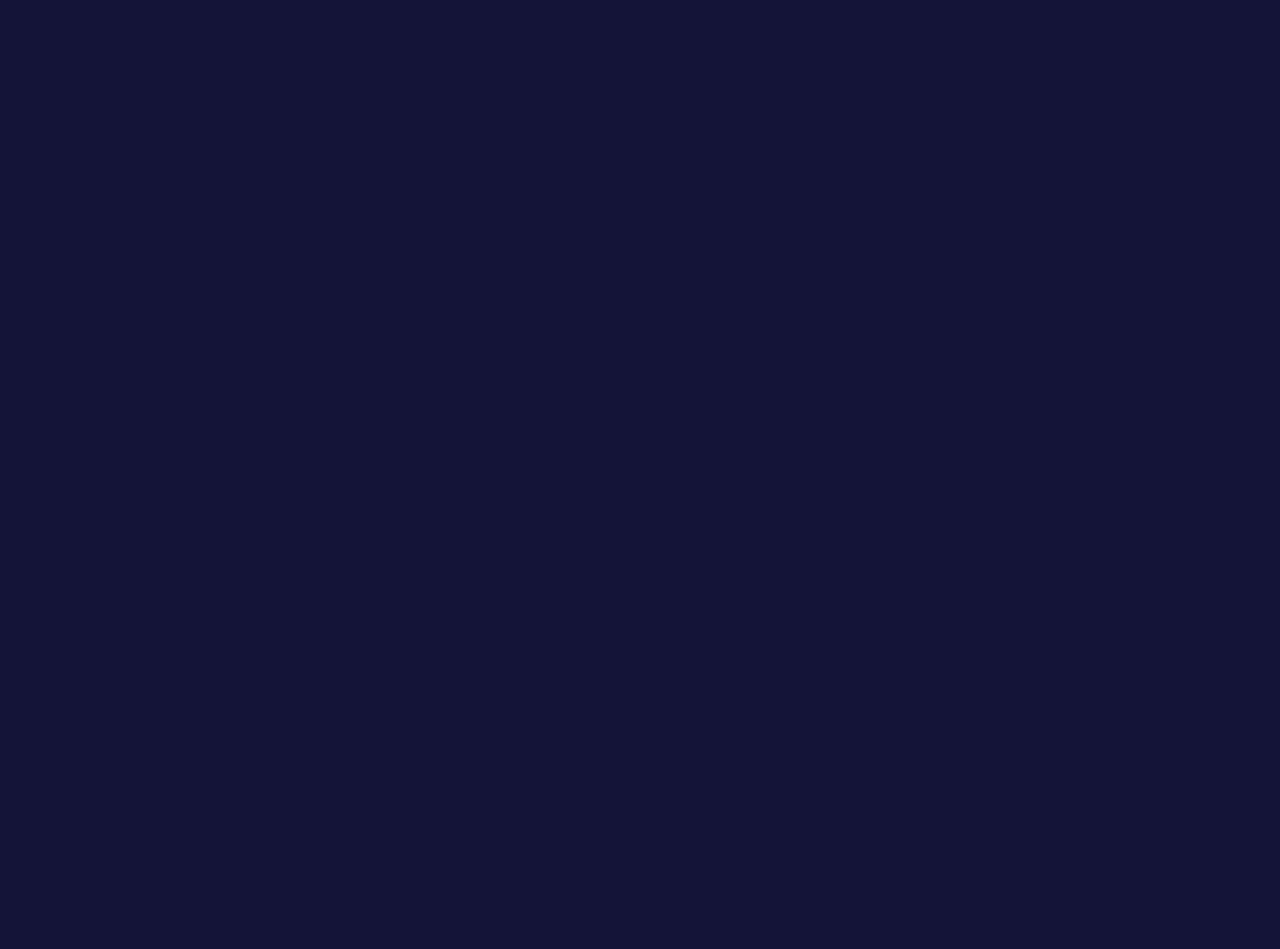
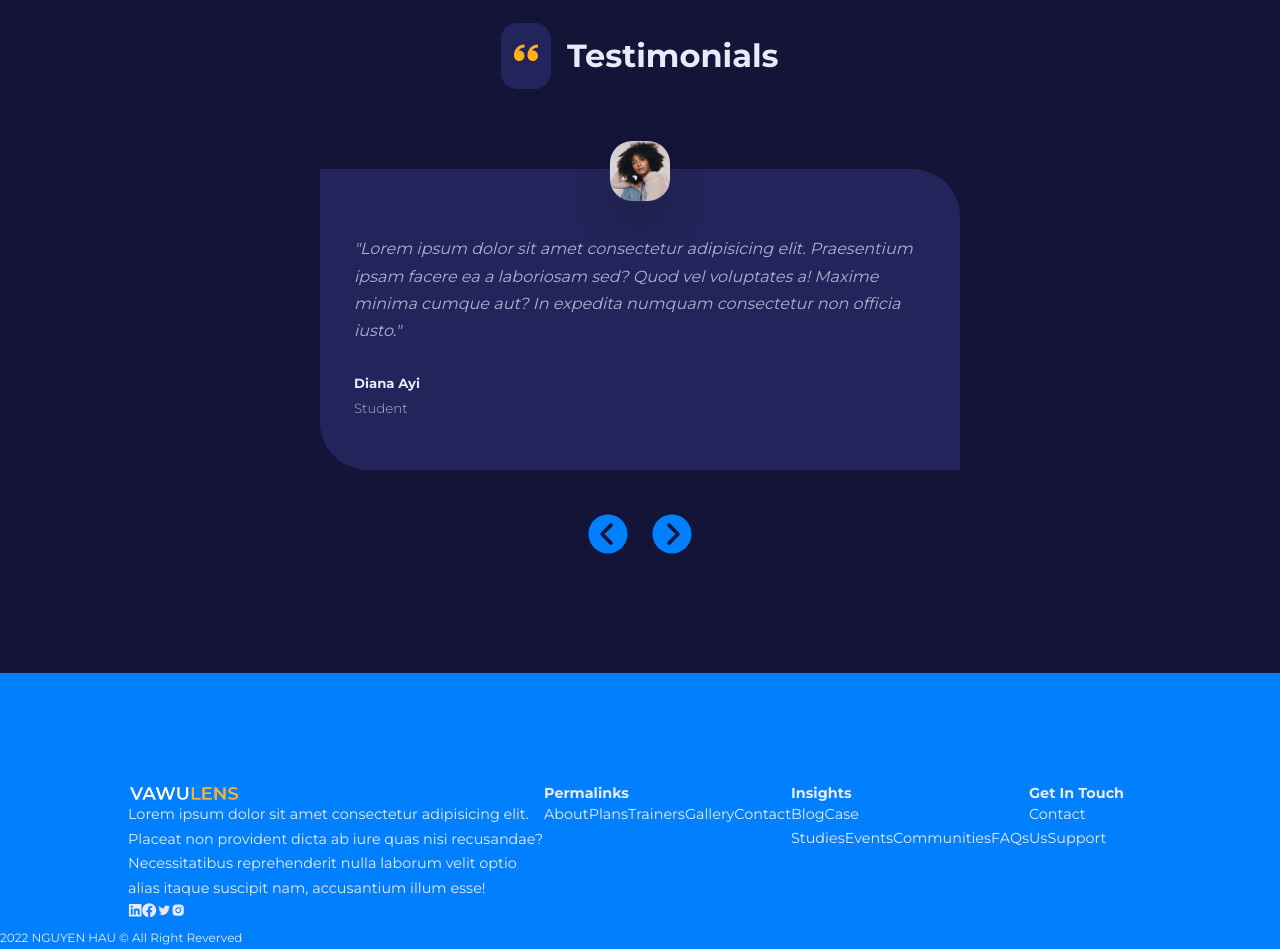
Before and after one commit to NHau66/vawulens, a React (Create React App) app: page / in a window 1280 px wide. Shown: the part 3020-3969 px from the top of the page. Before the commit the page ends 2910 px from the top, so only its background shows below. Built offline with nearby package versions, Linux system fonts and the light colour scheme.

Commit message:
Vawulens #6

```diff
--- /dev/null
+++ b/src/components/Footer.jsx
@@ -0,0 +1,65 @@
+import { Link } from 'react-router-dom';
+import Logo from '../images/logo.png';
+import { FaLinkedin } from 'react-icons/fa';
+import { FaFacebook } from 'react-icons/fa';
+import { AiOutlineTwitter } from 'react-icons/ai';
+import { AiFillInstagram } from 'react-icons/ai';
+
+const Footer = () => {
+    return (
+        <footer>
+            <div className="container footer__container">
+                <article>
+                    <Link to="/" className="logo">
+                        <img src={Logo} alt="Footer Logo" />
+                    </Link>
+                    <p>
+                        Lorem ipsum dolor sit amet consectetur adipisicing elit. Placeat non provident dicta ab iure
+                        quas nisi recusandae? Necessitatibus reprehenderit nulla laborum velit optio alias itaque
+                        suscipit nam, accusantium illum esse!
+                    </p>
+                    <div className="footer__socials">
+                        <a href="https://www.linkedin.com/" target="_blank" rel="noreferrer noopener">
+                            <FaLinkedin />
+                        </a>
+                        <a href="https://www.facebook.com/" target="_blank" rel="noreferrer noopener">
+                            <FaFacebook />
+                        </a>
+                        <a href="https://www.twitter.com/" target="_blank" rel="noreferrer noopener">
+                            <AiOutlineTwitter />
+                        </a>
+                        <a href="https://www.instagram.com/" target="_blank" rel="noreferrer noopener">
+                            <AiFillInstagram />
+                        </a>
+                    </div>
+                </article>
+                <article>
+                    <h4>Permalinks</h4>
+                    <Link to="/about">About</Link>
+                    <Link to="/plans">Plans</Link>
+                    <Link to="/trainers">Trainers</Link>
+                    <Link to="/gallery">Gallery</Link>
+                    <Link to="/contact">Contact</Link>
+                </article>
+                <article>
+                    <h4>Insights</h4>
+                    <Link to="/s">Blog</Link>
+                    <Link to="/s">Case Studies</Link>
+                    <Link to="/s">Events</Link>
+                    <Link to="/s">Communities</Link>
+                    <Link to="/s">FAQs</Link>
+                </article>
+                <article>
+                    <h4>Get In Touch</h4>
+                    <Link to="/contact">Contact Us</Link>
+                    <Link to="/s">Support</Link>
+                </article>
+            </div>
+            <div className="footer__copyright">
+                <small>2022 NGUYEN HAU &copy; All Right Reverved</small>
+            </div>
+        </footer>
+    );
+};
+
+export default Footer;
--- a/src/components/Testimonials.jsx
+++ b/src/components/Testimonials.jsx
@@ -1,3 +1,4 @@
+import { useState } from 'react';
 import SectionHead from './SectionHead';
 import { ImQuotesLeft } from 'react-icons/im';
 import Card from '../UI/Card';
@@ -5,7 +6,48 @@ import { IoIosArrowDropleftCircle, IoIosArrowDroprightCircle } from 'react-icons
 import { testimonials } from '../data';
 
 const Testimonials = () => {
-    return <div>Testimonials</div>;
+    const [index, setIndex] = useState(0);
+    const { name, quote, job, avatar } = testimonials[index];
+
+    const prevTestimonialHandler = () => {
+        setIndex((prev) => prev - 1);
+
+        if (index <= 0) {
+            setIndex(testimonials.length - 1);
+        }
+    };
+
+    const nextTestimonialHandler = () => {
+        setIndex((prev) => prev + 1);
+
+        if (index >= testimonials.length - 1) {
+            setIndex(0);
+        }
+    };
+
+    return (
+        <section className="testimonials">
+            <div className="container testimonials__container">
+                <SectionHead icon={<ImQuotesLeft />} title="Testimonials" className="testimonials__head" />
+                <Card className="testimonial">
+                    <div className="testimonial__avatar">
+                        <img src={avatar} alt={name} />
+                    </div>
+                    <p className="testimonial__quote">{`"${quote}"`}</p>
+                    <h5>{name}</h5>
+                    <small className="testimonial__title">{job}</small>
+                </Card>
+                <div className="testimonials__btn-container">
+                    <button className="testimonials__btn" onClick={prevTestimonialHandler}>
+                        <IoIosArrowDropleftCircle />
+                    </button>
+                    <button className="testimonials__btn" onClick={nextTestimonialHandler}>
+                        <IoIosArrowDroprightCircle />
+                    </button>
+                </div>
+            </div>
+        </section>
+    );
 };
 
 export default Testimonials;
--- a/src/components/navbar.css
+++ b/src/components/navbar.css
@@ -25,6 +25,7 @@ nav {
 
 .logo {
     width: 7rem;
+    display: block;
 }
 
 .nav__links {
--- a/src/pages/home/Home.jsx
+++ b/src/pages/home/Home.jsx
@@ -2,8 +2,9 @@ import MainHeader from '../../components/MainHeader';
 import Programs from '../../components/Programs';
 import Values from '../../components/Values';
 import FAQs from '../../components/FAQs';
+import Testimonials from '../../components/Testimonials';
+import Footer from '../../components/Footer';
 import './home.css';
-import Testimonials from '../../components/Testimonials';
 
 const Home = () => {
     return (
@@ -13,6 +14,7 @@ const Home = () => {
             <Values />
             <FAQs />
             <Testimonials />
+            <Footer />
         </>
     );
 };
--- a/src/pages/home/home.css
+++ b/src/pages/home/home.css
@@ -53,7 +53,7 @@
     filter: blur(15px);
 }
 
-/* Programs */
+/*================= Programs =================*/
 .programs {
     margin-top: 4rem;
 }
@@ -77,7 +77,7 @@
     color: var(--color-gray-600);
 }
 
-/* Values */
+/*================= Values =================*/
 .values__container {
     display: grid;
     grid-template-columns: 38% 50%;
@@ -113,7 +113,7 @@
     top: -1.5rem;
 }
 
-/* FAQs */
+/*================= FAQs =================*/
 .faqs__wrapper {
     margin-top: 4rem;
     display: grid;
@@ -144,3 +144,82 @@
 .faq p {
     margin-top: 1.5rem;
 }
+
+/*================= Testimonials =================*/
+.testimonials {
+    width: 50rem;
+    margin-inline: auto;
+}
+
+.testimonials__head {
+    justify-content: center;
+}
+
+.card.testimonial {
+    position: relative;
+    text-align: left;
+    margin-top: 5rem;
+}
+
+.testimonial__avatar {
+    width: 4rem;
+    height: 4rem;
+    border-radius: 1.5rem;
+    border: 2px solid transparent;
+    overflow: hidden;
+    position: absolute;
+    top: -2rem;
+    left: calc(50% - 2rem);
+    box-shadow: 0 1.5rem 2rem rgba(26, 26, 54, 0.4);
+    transition: var(--transition);
+}
+
+.testimonial:hover .testimonial__avatar {
+    border-radius: 50%;
+    border-color: var(--color-gray-400);
+}
+
+.testimonial__quote {
+    font-style: italic;
+    margin: 1rem 0 2rem;
+}
+
+.card small.testimonial__title {
+    margin-top: 0.3rem;
+}
+
+.testimonials__btn-container {
+    width: fit-content;
+    margin: 2.5rem auto 0;
+    display: flex;
+    justify-content: center;
+    align-items: center;
+    gap: 1rem;
+}
+
+.testimonials__btn {
+    background-color: transparent;
+    cursor: pointer;
+}
+
+.testimonials__btn svg {
+    fill: var(--color-primary);
+    font-size: 1.8rem;
+    width: 3rem;
+    height: 3rem;
+}
+
+/*================= Footer =================*/
+footer {
+    background-color: var(--color-primary);
+    margin-top: 7rem;
+    padding-top: 7rem;
+    font-size: 0.9rem;
+    color: var(--color-gray-100);
+}
+
+.footer__container {
+    display: grid;
+    grid-template-columns: 26rem 1fr 1fr 1fr;
+    /* 2:57:20 */
+}
```
